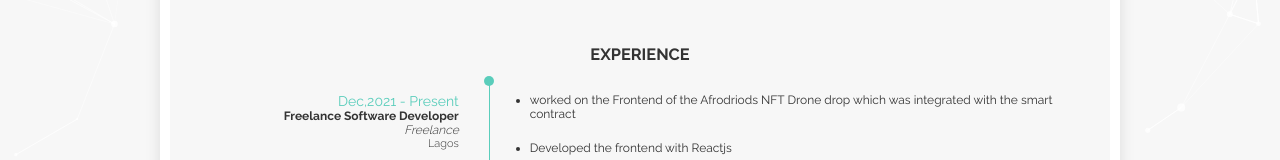
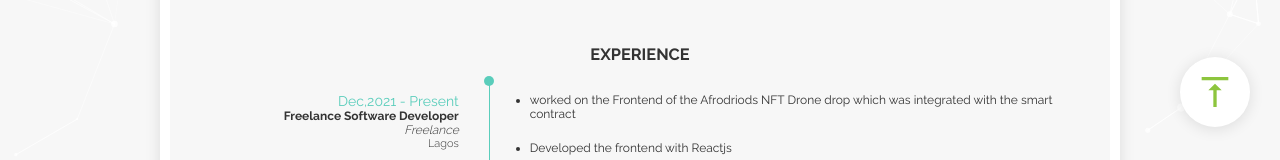
Before and after one commit to nsikakowo/portfolio, a React (Create React App) app: page / in a window 1280 px wide. Shown: the part 640-800 px from the top of the page. Built offline with nearby package versions, Linux system fonts and the light colour scheme.

Commit message:
added back to top button

```diff
--- a/package.json
+++ b/package.json
@@ -8,6 +8,7 @@
     "@testing-library/user-event": "^13.2.1",
     "react": "^17.0.2",
     "react-dom": "^17.0.2",
+    "react-hide-on-scroll": "^1.1.4",
     "react-icons": "^4.3.1",
     "react-scripts": "5.0.0",
     "react-tsparticles": "^1.41.0",
--- a/public/index.html
+++ b/public/index.html
@@ -11,6 +11,7 @@
       Focused on being a valuable part of any team I am on and believe in the team rising together. If one portion or any of the other team needs help with a task, I have no issue jumping in to assist on anything required.
       Experienced in working with the scrum team in sprint planning, backlog refinement, and other related scrum events."
     />
+    <meta property="og:image" content=”%PUBLIC_URL%/site.jpg” />
     <link rel="apple-touch-icon" href="%PUBLIC_URL%/logo192.png" />
 
     <link rel="manifest" href="%PUBLIC_URL%/manifest.json" />
--- a/src/App.css
+++ b/src/App.css
@@ -1,7 +1,38 @@
+html{
+  scroll-behavior: smooth;
+}
 .main-body{
   margin: 0 auto;
   width: 75vw;
 
+}
+
+.backToTop{
+  position: fixed;
+  bottom: 30px;
+  right: 30px;
+  z-index: 999;
+  width: 70px;
+  height: 70px;
+  border-radius: 50%;
+  color: #8dc53e !important;
+  background-color: #fff;
+  display: flex;
+  align-items: center;
+  justify-content: center;
+  font-size: 40px;
+  cursor: pointer;
+  box-shadow: 0 2px 15px rgb(0 0 0 / 11%);
+  animation: bounce .8s linear 2s infinite alternate;
+}
+
+@keyframes bounce {
+  0%{
+    transform: translateY(0);
+  }
+  100%{
+    transform: translateY(-4px);
+  }
 }
 
 @media screen and (max-width:800px) {
--- a/src/App.js
+++ b/src/App.js
@@ -1,4 +1,8 @@
 import {Topbar, Hero,Footer, Summary, Experience, Certifications, Skills} from "./components"
+import { MdVerticalAlignTop } from 'react-icons/md';
+import {
+  HideOn
+} from "react-hide-on-scroll";
 import './App.css'
 
 function App() {
@@ -13,6 +17,11 @@ function App() {
         <Skills/>
         <Footer/>
       </section>
+      <HideOn inverse height={1000}>
+        <div className='backToTop' onClick={()=> window.scroll(0, 0)}>
+          <MdVerticalAlignTop />
+        </div>
+        </HideOn>
 
     </main>
   );
```
Also changed, not shown: public/site.png (added), 1 other file (tests, documents, lock files or other folders).
